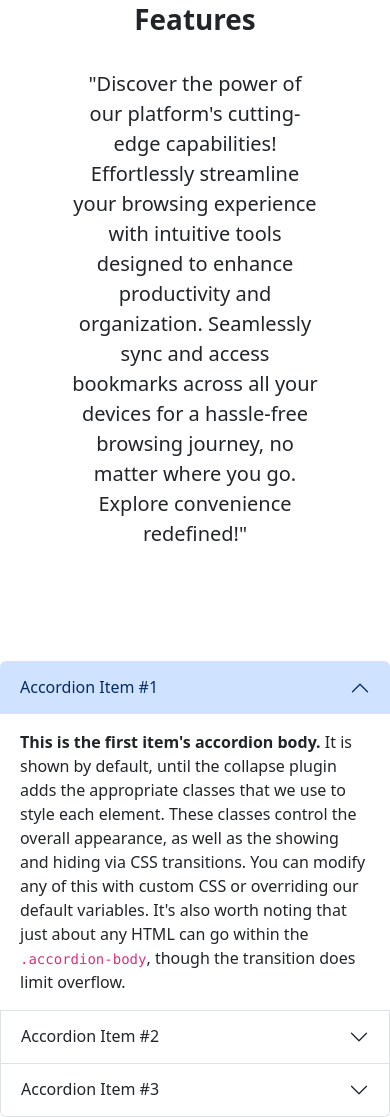
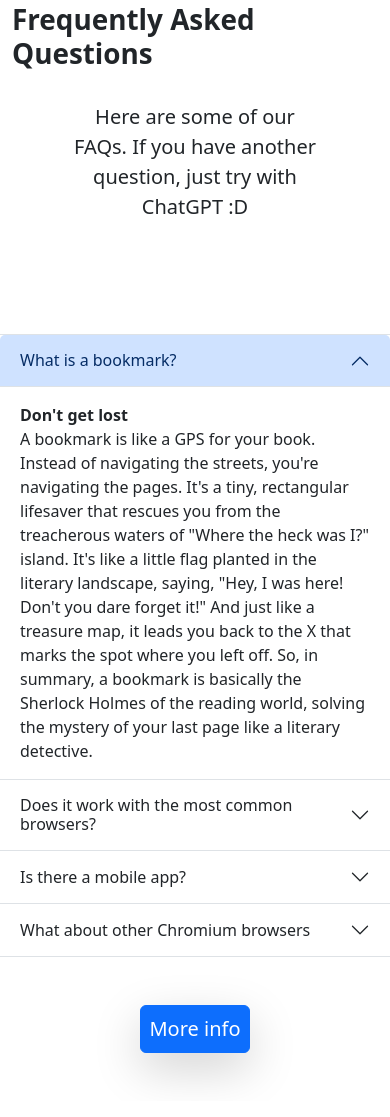
Before and after one commit to martinfrangul/Tasca-1-2, a website: page index.html in a window 390 px wide. Shown: the part 3620-4737 px from the top of the page. Drawn offline with nearby package versions, Linux system fonts and the light colour scheme.

Commit message:
Terminado FAQS, comenzando mobile view

```diff
--- a/index.html
+++ b/index.html
@@ -347,18 +347,16 @@
     >
       <div class="row">
         <div class="col">
-          <h2 class="features-section-title fs-1">Features</h2>
+          <h2 class="features-section-title fs-1">
+            Frequently Asked Questions
+          </h2>
         </div>
       </div>
       <div class="row w-75 fs-5">
         <div class="col container-fluid justify-content-center">
           <p class="fs-5 text-center">
-            "Discover the power of our platform's cutting-edge capabilities!
-            Effortlessly streamline your browsing experience with intuitive
-            tools designed to enhance productivity and organization. Seamlessly
-            sync and access bookmarks across all your devices for a hassle-free
-            browsing journey, no matter where you go. Explore convenience
-            redefined!"
+            Here are some of our FAQs. If you have another question, just try
+            with ChatGPT :D
           </p>
         </div>
       </div>
@@ -366,11 +364,9 @@
 
     <!-- ACCORDION -->
 
-    <div
-      class="accordion-container d-flex justify-content-center"
-    >
+    <div class="accordion-container d-flex justify-content-center mb-5">
       <div class="accordion" style="width: 38rem" id="accordionExample">
-        <div class="accordion-item border-0 border-bottom border-top">
+        <div class="accordion-item border-start-0 rounded-top-0 border-end-0">
           <h2 class="accordion-header">
             <button
               class="accordion-button"
@@ -380,7 +376,7 @@
               aria-expanded="true"
               aria-controls="collapseOne"
             >
-              Accordion Item #1
+              What is a bookmark?
             </button>
           </h2>
           <div
@@ -389,18 +385,20 @@
             data-bs-parent="#accordionExample"
           >
             <div class="accordion-body">
-              <strong>This is the first item's accordion body.</strong> It is
-              shown by default, until the collapse plugin adds the appropriate
-              classes that we use to style each element. These classes control
-              the overall appearance, as well as the showing and hiding via CSS
-              transitions. You can modify any of this with custom CSS or
-              overriding our default variables. It's also worth noting that just
-              about any HTML can go within the <code>.accordion-body</code>,
-              though the transition does limit overflow.
+              <strong>Don't get lost</strong> <br />
+              A bookmark is like a GPS for your book. Instead of navigating the
+              streets, you're navigating the pages. It's a tiny, rectangular
+              lifesaver that rescues you from the treacherous waters of "Where
+              the heck was I?" island. It's like a little flag planted in the
+              literary landscape, saying, "Hey, I was here! Don't you dare
+              forget it!" And just like a treasure map, it leads you back to the
+              X that marks the spot where you left off. So, in summary, a
+              bookmark is basically the Sherlock Holmes of the reading world,
+              solving the mystery of your last page like a literary detective.
             </div>
           </div>
         </div>
-        <div class="accordion-item">
+        <div class="accordion-item border-start-0 rounded-top-0 border-end-0">
           <h2 class="accordion-header">
             <button
               class="accordion-button collapsed"
@@ -410,7 +408,7 @@
               aria-expanded="false"
               aria-controls="collapseTwo"
             >
-              Accordion Item #2
+              Does it work with the most common browsers?
             </button>
           </h2>
           <div
@@ -419,18 +417,21 @@
             data-bs-parent="#accordionExample"
           >
             <div class="accordion-body">
-              <strong>This is the second item's accordion body.</strong> It is
-              hidden by default, until the collapse plugin adds the appropriate
-              classes that we use to style each element. These classes control
-              the overall appearance, as well as the showing and hiding via CSS
-              transitions. You can modify any of this with custom CSS or
-              overriding our default variables. It's also worth noting that just
-              about any HTML can go within the <code>.accordion-body</code>,
-              though the transition does limit overflow.
+              <strong>Of course, capitan</strong> <br />
+              Well, shiver me timbers, have we got a treat for ye! Down in the
+              depths of our FAQ treasure chest, ye'll find the golden keys to
+              download our browser extensions faster than Blackbeard can plunder
+              a ship. Avast ye, for Chrome users, set sail with this link:
+              Chrome Extension. For ye Firefox buccaneers, embark on your
+              journey here: Firefox Extension. And for those gallant souls
+              sailing with Opera, weigh anchor at this port: Opera Extension.
+              With these trusty extensions by yer side, ye'll be navigating the
+              web like a seasoned captain in no time! Fair winds and following
+              seas, matey! 🏴‍☠️⚓
             </div>
           </div>
         </div>
-        <div class="accordion-item">
+        <div class="accordion-item border-start-0 rounded-top-0 border-end-0">
           <h2 class="accordion-header">
             <button
               class="accordion-button collapsed"
@@ -440,7 +441,7 @@
               aria-expanded="false"
               aria-controls="collapseThree"
             >
-              Accordion Item #3
+              Is there a mobile app?
             </button>
           </h2>
           <div
@@ -449,16 +450,64 @@
             data-bs-parent="#accordionExample"
           >
             <div class="accordion-body">
-              <strong>This is the third item's accordion body.</strong> It is
-              hidden by default, until the collapse plugin adds the appropriate
-              classes that we use to style each element. These classes control
-              the overall appearance, as well as the showing and hiding via CSS
-              transitions. You can modify any of this with custom CSS or
-              overriding our default variables. It's also worth noting that just
-              about any HTML can go within the <code>.accordion-body</code>,
-              though the transition does limit overflow.
+              <strong>404 not found :S</strong> <br />
+              Ahoy there, curious adventurer! So ye be wonderin' if we've got a
+              trusty mobile app to accompany ye on yer voyages through the
+              digital seas, eh? Well, buckle yer swash, for I've got news to
+              delight ye! While we may not have a mobile app yet, fear not,
+              brave soul! Our trusty browser extensions be as versatile as a
+              mermaid's song, workin' seamlessly across all devices. Whether ye
+              be sailin' the high seas on yer desktop, tablet, or smartphone,
+              our extensions be yer loyal companions, keepin' yer bookmarks safe
+              and sound. So, while ye may not find a mobile app in our treasure
+              trove just yet, rest assured that our extensions be ready to ride
+              the waves with ye wherever ye may roam. Fair winds and happy
+              bookmarkin', matey! 🌊📚
             </div>
           </div>
+        </div>
+        <div class="accordion-item border-start-0 rounded-top-0 border-end-0">
+          <h2 class="accordion-header">
+            <button
+              class="accordion-button collapsed"
+              type="button"
+              data-bs-toggle="collapse"
+              data-bs-target="#collapseThree"
+              aria-expanded="false"
+              aria-controls="collapseThree"
+            >
+              What about other Chromium browsers
+            </button>
+          </h2>
+          <div
+            id="collapseThree"
+            class="accordion-collapse collapse"
+            data-bs-parent="#accordionExample"
+          >
+            <div class="accordion-body">
+              <strong>Nope</strong> <br />
+              Ahoy, savvy sailor! Ye be askin' about support for other Chromim
+              browsers, eh? Well, I'll be honest as an open sea: at the moment,
+              we're settin' sail exclusively with the big three - Chrome,
+              Firefox, and Opera. As for them other Chromim browsers, alas, it
+              be like searchin' for buried treasure on a deserted island - ye
+              may find some pieces of gold, but not the whole chest. But fear
+              not, me hearty! Our crew be keepin' an eye on the horizon, and who
+              knows what the future may hold? So, while we can't promise ye
+              support for them other Chromim browsers right now, keep a weather
+              eye on the horizon. Ye never know when the winds of change might
+              blow in our favor! 🌬️🏴‍☠️
+            </div>
+          </div>
+        </div>
+        <div class="btn-more-info pt-5 d-flex justify-content-center">
+          <a
+            href="https://www.wikipedia.org/"
+            type="button"
+            class="btn btn-primary shadow-lg py-2 font-family px-2"
+          >
+            <p class="fs-5 mb-0">More info</p>
+          </a>
         </div>
       </div>
     </div>
```
